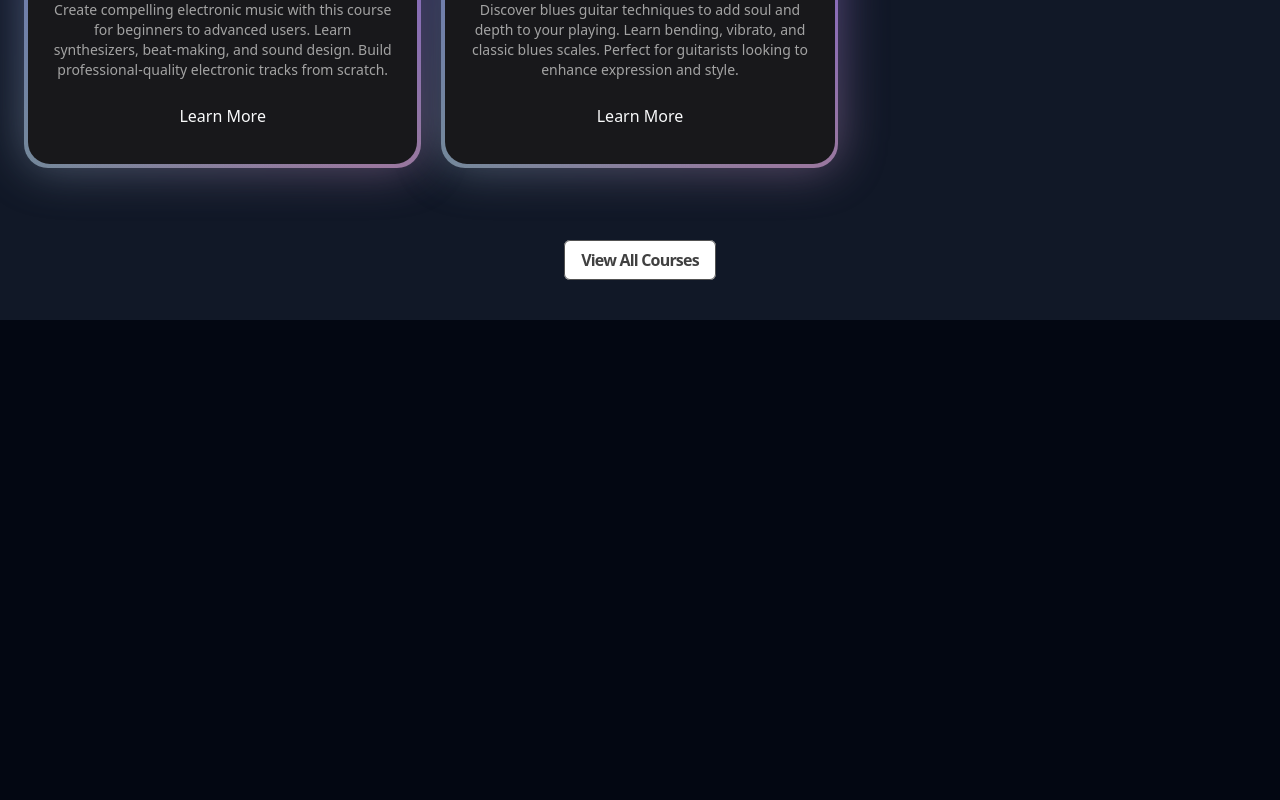
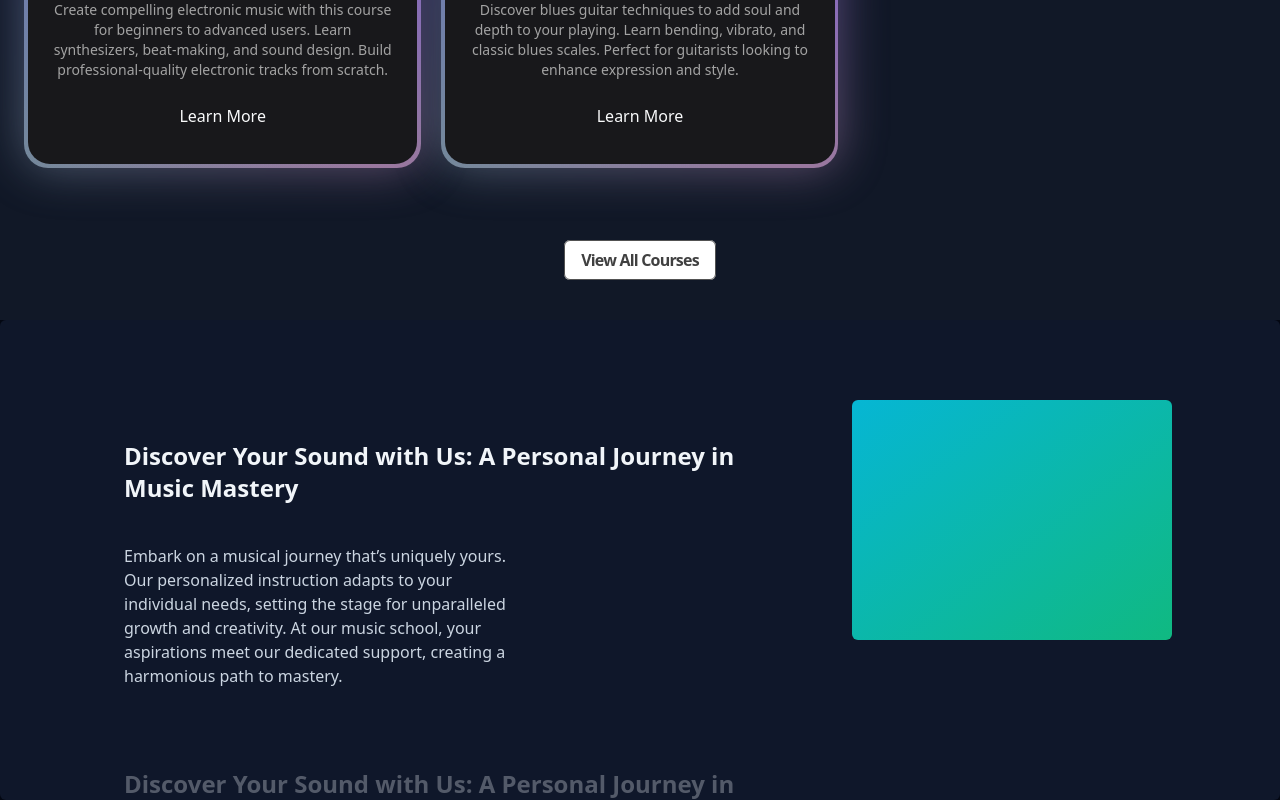
Before and after one commit to Abhay-Pratap200001/MusicPlayer, a Next.js app: page / in a window 1280 px wide. Shown: the part 1224-2024 px from the top of the page. Before the commit the page ends 1544 px from the top, so only its background shows below. Built offline with nearby package versions, Linux system fonts and the light colour scheme.

Commit message:
Craeted a stickyScrollbar section

```diff
--- a/src/app/page.tsx
+++ b/src/app/page.tsx
@@ -1,11 +1,13 @@
 import FaeturedCourses from "@/components/FaeturedCourses";
 import HeroSection from "@/components/HeroSection";
+import WhyChooseUs from "@/components/WhyChooseUs";
 
 export default function Home() {
   return (
     <main className="min-h-screen bg-black/[0/96 antialiased bg-grid-white/[0.2]">
       <HeroSection/>
       <FaeturedCourses/>
+      <WhyChooseUs/>
     </main>
   );
 }
--- /dev/null
+++ b/src/components/WhyChooseUs.tsx
@@ -0,0 +1,45 @@
+'use client'
+import { StickyScroll } from "./ui/sticky-scroll-reveal"
+
+const musicSchoolContent = [
+    {
+      title: 'Discover Your Sound with Us: A Personal Journey in Music Mastery',
+      description:
+        'Embark on a musical journey that’s uniquely yours. Our personalized instruction adapts to your individual needs, setting the stage for unparalleled growth and creativity. At our music school, your aspirations meet our dedicated support, creating a harmonious path to mastery.',
+    },
+    {
+      title: 'Discover Your Sound with Us: A Personal Journey in Music Mastery',
+      description:
+        'Embark on a musical journey that’s uniquely yours. Our personalized instruction adapts to your individual needs, setting the stage for unparalleled growth and creativity. At our music school, your aspirations meet our dedicated support, creating a harmonious path to mastery.',
+    },
+    {
+      title: 'Discover Your Sound with Us: A Personal Journey in Music Mastery',
+      description:
+        'Embark on a musical journey that’s uniquely yours. Our personalized instruction adapts to your individual needs, setting the stage for unparalleled growth and creativity. At our music school, your aspirations meet our dedicated support, creating a harmonious path to mastery.',
+    },
+    {
+      title: 'Live Feedback & Engagement',
+      description:
+        'Immerse yourself in an interactive learning experience where feedback is immediate, just like real-time changes in a collaborative project. This approach enhances your understanding and mastery of music concepts and performance techniques.',
+    },
+    {
+      title: 'Cutting-Edge Curriculum',
+      description:
+        'Our curriculum is continuously updated to include the latest music education trends and technologies, ensuring you’re always learning with the most current and effective methods. Say goodbye to outdated materials and welcome an education that evolves with the industry.',
+    },
+    {
+      title: 'Limitless Learning Opportunities',
+      description:
+        'With our expansive resource library and dynamic course offerings, you’ll never find yourself without something new to explore. Our platform provides continuous opportunities for growth, ensuring your musical skills are always advancing.',
+    },
+  ];
+
+const WhyChooseUs = () => {
+  return (
+    <div>
+      <StickyScroll content={musicSchoolContent}/>
+    </div>
+  )
+}
+
+export default WhyChooseUs
--- /dev/null
+++ b/src/components/ui/sticky-scroll-reveal.tsx
@@ -0,0 +1,112 @@
+"use client";
+import React, { useEffect, useRef, useState } from "react";
+import { useMotionValueEvent, useScroll } from "framer-motion";
+import { motion } from "framer-motion";
+import { cn } from "@/utils/cn";
+
+export const StickyScroll = ({
+  content,
+  contentClassName,
+}: {
+  content: {
+    title: string;
+    description: string;
+    content?: React.ReactNode | any;
+  }[];
+  contentClassName?: string;
+}) => {
+  const [activeCard, setActiveCard] = React.useState(0);
+  const ref = useRef<any>(null);
+  const { scrollYProgress } = useScroll({
+    // uncomment line 22 and comment line 23 if you DONT want the overflow container and want to have it change on the entire page scroll
+    // target: ref
+    container: ref,
+    offset: ["start start", "end start"],
+  });
+  const cardLength = content.length;
+
+  useMotionValueEvent(scrollYProgress, "change", (latest) => {
+    const cardsBreakpoints = content.map((_, index) => index / cardLength);
+    const closestBreakpointIndex = cardsBreakpoints.reduce(
+      (acc, breakpoint, index) => {
+        const distance = Math.abs(latest - breakpoint);
+        if (distance < Math.abs(latest - cardsBreakpoints[acc])) {
+          return index;
+        }
+        return acc;
+      },
+      0,
+    );
+    setActiveCard(closestBreakpointIndex);
+  });
+
+  const backgroundColors = [
+    "#0f172a", // slate-900
+    "#000000", // black
+    "#171717", // neutral-900
+  ];
+  const linearGradients = [
+    "linear-gradient(to bottom right, #06b6d4, #10b981)", // cyan-500 to emerald-500
+    "linear-gradient(to bottom right, #ec4899, #6366f1)", // pink-500 to indigo-500
+    "linear-gradient(to bottom right, #f97316, #eab308)", // orange-500 to yellow-500
+  ];
+
+  const [backgroundGradient, setBackgroundGradient] = useState(
+    linearGradients[0],
+  );
+
+  useEffect(() => {
+    setBackgroundGradient(linearGradients[activeCard % linearGradients.length]);
+  }, [activeCard]);
+
+  return (
+    <motion.div
+      animate={{
+        backgroundColor: backgroundColors[activeCard % backgroundColors.length],
+      }}
+      className="relative flex h-[30rem] justify-center space-x-10 overflow-y-auto rounded-md p-10"
+      ref={ref}
+    >
+      <div className="div relative flex items-start px-4">
+        <div className="max-w-2xl">
+          {content.map((item, index) => (
+            <div key={item.title + index} className="my-20">
+              <motion.h2
+                initial={{
+                  opacity: 0,
+                }}
+                animate={{
+                  opacity: activeCard === index ? 1 : 0.3,
+                }}
+                className="text-2xl font-bold text-slate-100"
+              >
+                {item.title}
+              </motion.h2>
+              <motion.p
+                initial={{
+                  opacity: 0,
+                }}
+                animate={{
+                  opacity: activeCard === index ? 1 : 0.3,
+                }}
+                className="text-kg mt-10 max-w-sm text-slate-300"
+              >
+                {item.description}
+              </motion.p>
+            </div>
+          ))}
+          <div className="h-40" />
+        </div>
+      </div>
+      <div
+        style={{ background: backgroundGradient }}
+        className={cn(
+          "sticky top-10 hidden h-60 w-80 overflow-hidden rounded-md bg-white lg:block",
+          contentClassName,
+        )}
+      >
+        {content[activeCard].content ?? null}
+      </div>
+    </motion.div>
+  );
+};
```
